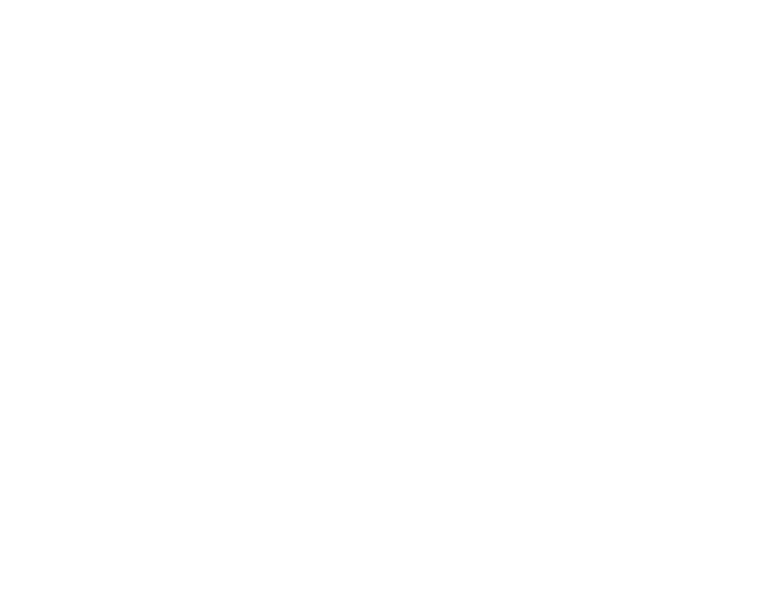
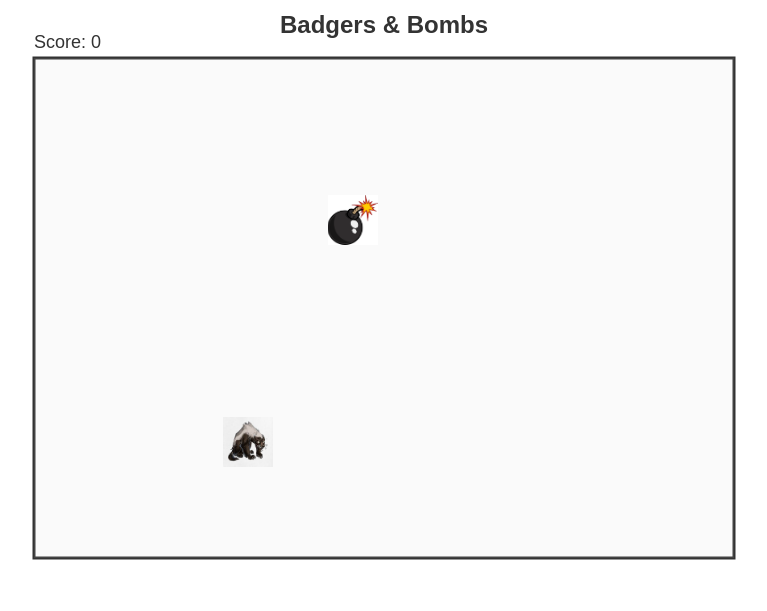
Before and after one commit to smitho-elms/Web_Programming, a plain HTML site: page Lab 5 Canvas Game/index.html in a window 1280 px wide. Shown: the whole page, without its empty margins (24-791 px from the left). Drawn offline with Linux system fonts and the light colour scheme.

Commit message:
Made Canvas Game Called Badgers and Bombs

```diff
--- a/Lab 5 Canvas Game/index.html
+++ b/Lab 5 Canvas Game/index.html
@@ -6,8 +6,7 @@
         <link href="style.css" rel="stylesheet" type="text/css" />
     </head>
     <body>
-
-
+        <canvas id="gameCanvas" width="800" height="600"></canvas>
 
         <script src="script.js"></script>
     </body>
--- a/Lab 5 Canvas Game/script.js
+++ b/Lab 5 Canvas Game/script.js
@@ -0,0 +1,104 @@
+// Get the canvas element and its context
+const canvas = document.getElementById('gameCanvas');
+const ctx = canvas.getContext('2d');
+
+// Game variables
+let score = 0;
+const PADDING = 50;  // Padding from canvas edges
+const IMAGE_SIZE = 50;  // Size of images
+
+// Function to get random position within boundaries
+function getRandomPosition() {
+    return {
+        x: PADDING + Math.random() * (canvas.width - 2 * PADDING - IMAGE_SIZE),
+        y: PADDING + Math.random() * (canvas.height - 2 * PADDING - IMAGE_SIZE)
+    };
+}
+
+// Initialize positions
+let targetX = getRandomPosition().x;
+let targetY = getRandomPosition().y;
+let obstacleX = getRandomPosition().x;
+let obstacleY = getRandomPosition().y;
+
+// Load game images
+const targetImage = new Image();
+targetImage.src = 'images/badger.jpg';
+const obstacleImage = new Image();
+obstacleImage.src = 'images/bomb.png';
+
+// Function to check collision between click and image
+function isCollision(clickX, clickY, imageX, imageY) {
+    const imageWidth = 50;  // Adjust based on your image size
+    const imageHeight = 50; // Adjust based on your image size
+    return clickX > imageX &&
+           clickX < imageX + imageWidth &&
+           clickY > imageY &&
+           clickY < imageY + imageHeight;
+}
+
+// Function to draw the container
+function drawContainer() {
+    ctx.strokeStyle = '#333';
+    ctx.lineWidth = 3;
+    ctx.strokeRect(PADDING, PADDING, canvas.width - 2 * PADDING, canvas.height - 2 * PADDING);
+
+    // Add a subtle background for the play area
+    ctx.fillStyle = 'rgba(200, 200, 200, 0.1)';
+    ctx.fillRect(PADDING, PADDING, canvas.width - 2 * PADDING, canvas.height - 2 * PADDING);
+}
+
+// Function to draw the game
+function draw() {
+    // Clear the canvas
+    ctx.clearRect(0, 0, canvas.width, canvas.height);
+
+    // Draw container
+    drawContainer();
+
+    // Draw target and obstacle
+    // Draw game title
+    ctx.font = 'bold 24px Arial';
+    ctx.fillStyle = '#333';
+    ctx.textAlign = 'center';
+    ctx.fillText('Badgers & Bombs', canvas.width / 2, PADDING / 2);
+
+    // Draw score
+    ctx.font = '18px Arial';
+    ctx.textAlign = 'left';
+    ctx.fillText('Score: ' + score, PADDING, PADDING - 10);
+
+    // Draw game elements
+    ctx.drawImage(targetImage, targetX, targetY, IMAGE_SIZE, IMAGE_SIZE);
+    ctx.drawImage(obstacleImage, obstacleX, obstacleY, IMAGE_SIZE, IMAGE_SIZE);
+}
+
+// Moves images to random positions
+setInterval(() => {
+    const targetPos = getRandomPosition();
+    const obstaclePos = getRandomPosition();
+
+    targetX = targetPos.x;
+    targetY = targetPos.y;
+    obstacleX = obstaclePos.x;
+    obstacleY = obstaclePos.y;
+}, 2000);  // Moves every 2 seconds
+
+// Handle mouse clicks
+canvas.addEventListener('mousedown', (event) => {
+    const rect = canvas.getBoundingClientRect();
+    const clickX = event.clientX - rect.left;
+    const clickY = event.clientY - rect.top;
+
+    // Check collisions
+    if (isCollision(clickX, clickY, targetX, targetY)) {
+        score += 10;
+        alert('Hit! Score: ' + score);
+    } else if (isCollision(clickX, clickY, obstacleX, obstacleY)) {
+        score -= 5;
+        alert('Oops! Hit obstacle. Score: ' + score);
+    }
+});
+
+// Start the game loop
+setInterval(draw, 1000/60);  // 60 FPS
```
Also changed, not shown: Lab 5 Canvas Game/Images/Badger.jpg (added), Lab 5 Canvas Game/Images/Bomb.png (added).
